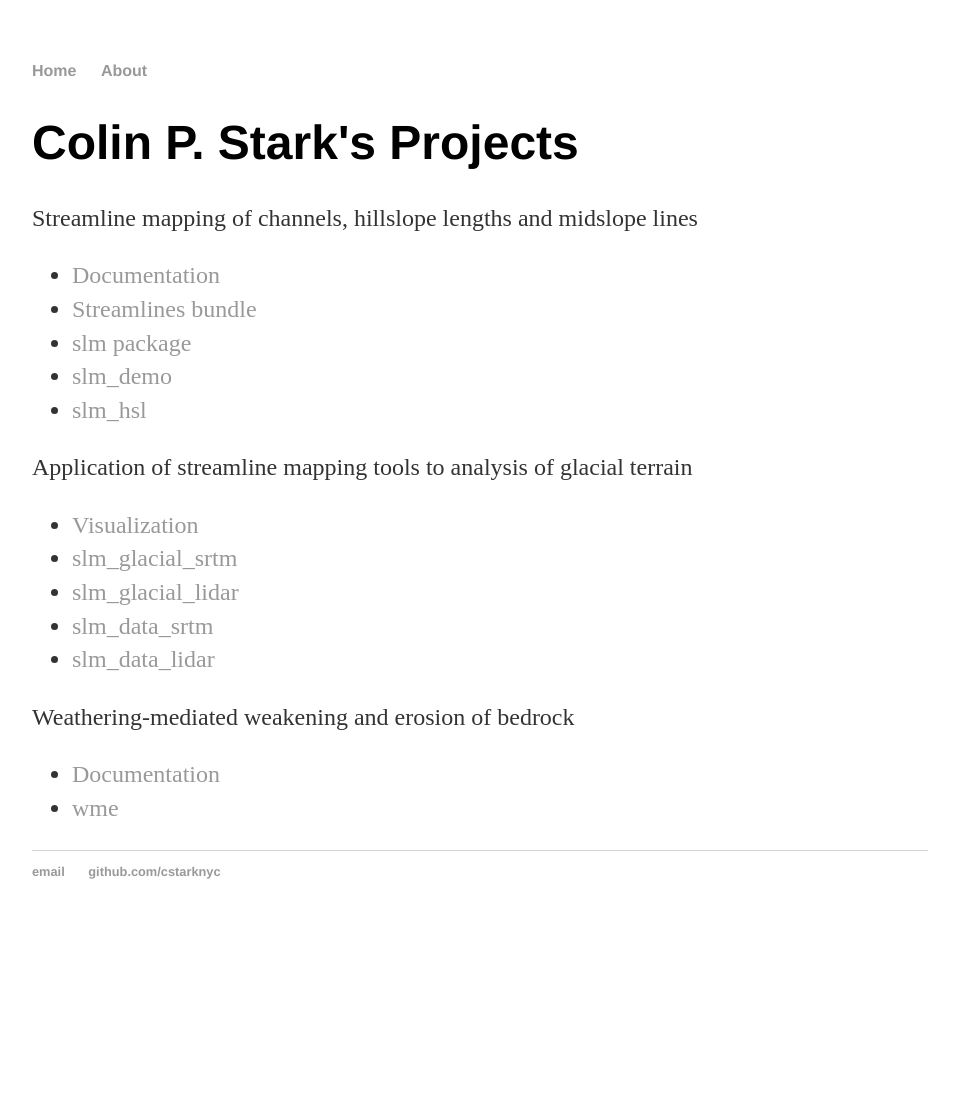
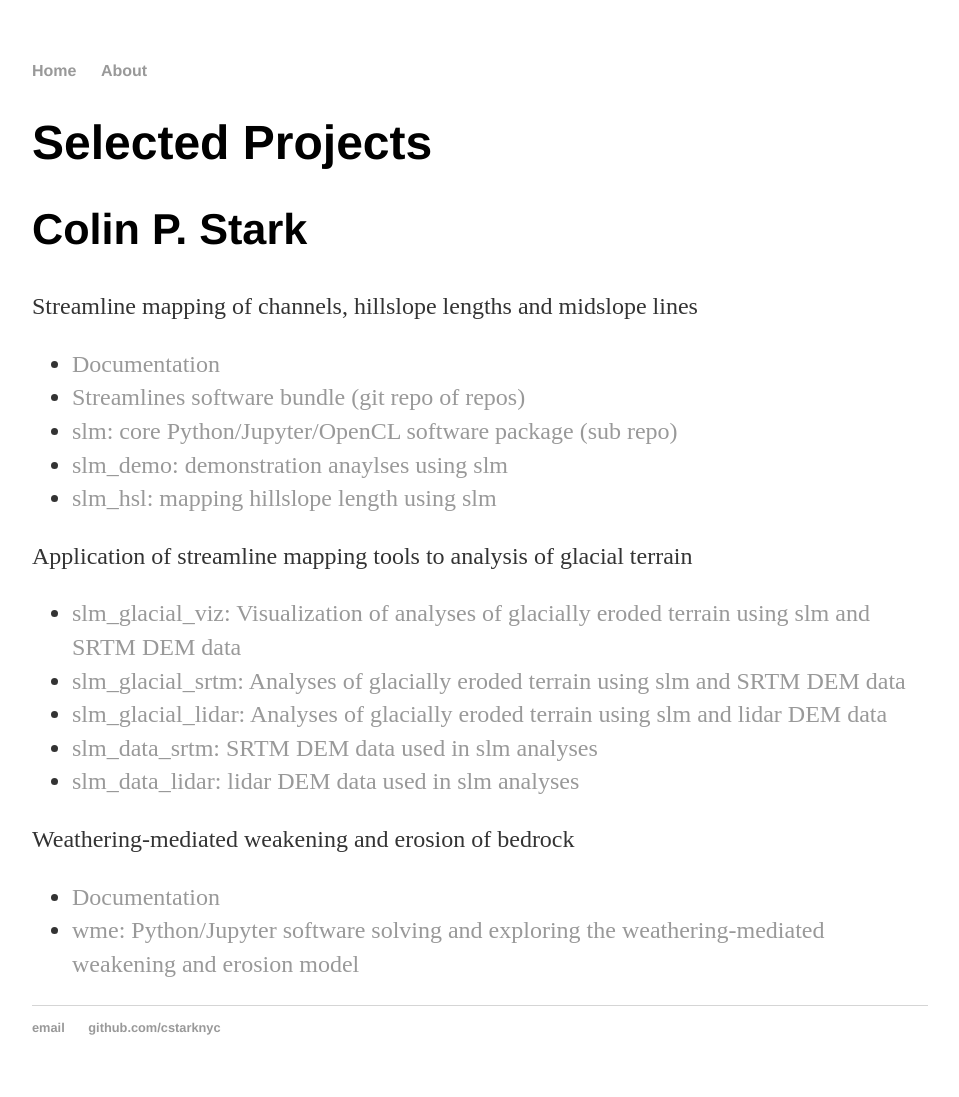
Before and after one commit to cstarkjp/cstarkjp.github.io, a Jekyll site: the page built from index.html, in a window 1280 px wide. Shown: the whole page, without its empty margins (160-1119 px from the left). Built offline with Jekyll 4.4.1, drawn with Linux system fonts in a browser that asks for light colours; before the commit the page ends 941 px from its top, so only the background shows below that.

Commit message:
Tinkering

```diff
--- a/index.html
+++ b/index.html
@@ -4,7 +4,8 @@ title: Colin P. Stark
 ---
 
 <div class="blurb">
-<h1>Colin P. Stark's Projects</h1>
+<h1> Selected Projects</h1>
+<h2> Colin P. Stark</h2>
 
 	<p>
 		Streamline mapping of channels, hillslope lengths and midslope lines
@@ -14,16 +15,21 @@ title: Colin P. Stark
 			<a href="/slm">Documentation</a>
 		</li>
 		<li>
-			<a href="https://github.com/cstarknyc/Streamlines">Streamlines bundle</a>
+			<a href="https://github.com/cstarknyc/Streamlines">
+			Streamlines software bundle
+			(git repo of repos)</a>
 		</li>
 		<li>
-			<a href="https://github.com/cstarknyc/slm">slm package</a>
+			<a href="https://github.com/cstarknyc/slm">
+			slm: core Python/Jupyter/OpenCL software package (sub repo)</a>
 		</li>
 		<li>
-			<a href="https://github.com/cstarknyc/slm_demo">slm_demo</a>
+			<a href="https://github.com/cstarknyc/slm_demo">
+			slm_demo: demonstration anaylses using slm</a>
 		</li>
 		<li>
-			<a href="https://github.com/cstarknyc/slm_hsl">slm_hsl</a>
+			<a href="https://github.com/cstarknyc/slm_hsl">
+			slm_hsl: mapping hillslope length using slm</a>
 		</li>
 	</ul>
 
@@ -32,19 +38,27 @@ title: Colin P. Stark
 	</p>
 	<ul>
 		<li>
-			<a href="/slm_glacial_viz">Visualization</a>
+			<a href="/slm_glacial_viz">
+			slm_glacial_viz: Visualization of analyses of glacially eroded
+			terrain using slm and SRTM DEM data</a>
 		</li>
 		<li>
-			<a href="https://github.com/cstarknyc/slm_glacial_srtm">slm_glacial_srtm</a>
+			<a href="https://github.com/cstarknyc/slm_glacial_srtm">
+			slm_glacial_srtm: Analyses of glacially eroded
+			terrain using slm and SRTM DEM data</a>
 		</li>
 		<li>
-			<a href="https://github.com/cstarknyc/slm_glacial_lidar">slm_glacial_lidar</a>
+			<a href="https://github.com/cstarknyc/slm_glacial_lidar">
+			slm_glacial_lidar: Analyses of glacially eroded
+			terrain using slm and lidar DEM data</a>
 		</li>
 		<li>
-			<a href="https://github.com/cstarknyc/slm_data_srtm">slm_data_srtm</a>
+			<a href="https://github.com/cstarknyc/slm_data_srtm">
+			slm_data_srtm: SRTM DEM data used in slm analyses </a>
 		</li>
 		<li>
-			<a href="https://github.com/cstarknyc/slm_data_lidar">slm_data_lidar</a>
+			<a href="https://github.com/cstarknyc/slm_data_lidar">
+			slm_data_lidar: lidar DEM data used in slm analyses </a>
 		</li>
 	</ul>
 
@@ -56,7 +70,9 @@ title: Colin P. Stark
 			<a href="/wme">Documentation</a>
 		</li>
 		<li>
-			<a href="https://github.com/cstarknyc/wme">wme</a>
+			<a href="https://github.com/cstarknyc/wme">
+			wme: Python/Jupyter software solving and exploring
+			the weathering-mediated weakening and erosion model</a>
 		</li>
 	</ul>
 </div>
```
